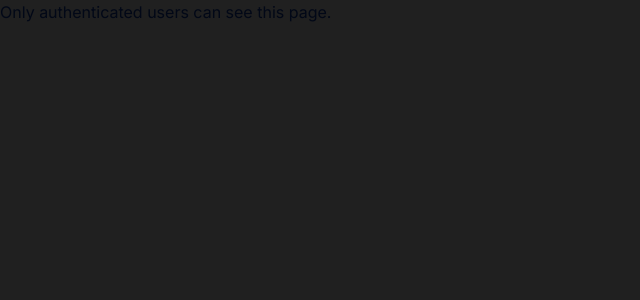
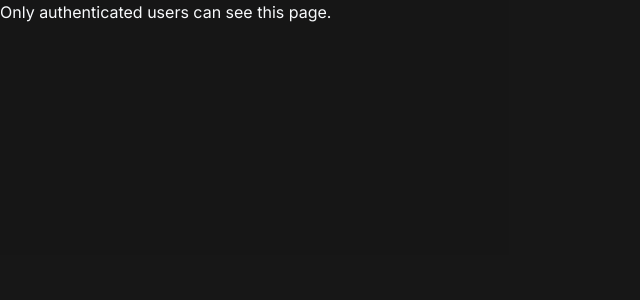
Before and after one commit to AxelMurilllo/video-twitch-clone, a Next.js app: page / in a window 1280 px wide. Shown: the top 300 px of the page, without its empty margins (0-640 px from the left). Built offline with nearby package versions, Linux system fonts and the light colour scheme.

Commit message:
Added logo and updated page

```diff
--- /dev/null
+++ b/app/(auth)/_components/theme-provider.tsx
@@ -0,0 +1,9 @@
+"use client"
+
+import * as React from "react"
+import { ThemeProvider as NextThemesProvider } from "next-themes"
+import { type ThemeProviderProps } from "next-themes/dist/types"
+
+export function ThemeProvider({ children, ...props }: ThemeProviderProps) {
+  return <NextThemesProvider {...props}>{children}</NextThemesProvider>
+}
--- /dev/null
+++ b/app/(auth)/_components/ui/logo.tsx
@@ -0,0 +1,35 @@
+import Image from "next/image";
+import { Poppins }  from "next/font/google";
+
+import { cn } from "@/lib/utils";
+
+const font = Poppins({
+    subsets: ["latin"] ,
+    weight: ["200", "300", "400", "500", "600", "700", "800"],
+});
+
+export const Logo = () => {
+    return (
+        <div className = "flex flex-col items-center y-4">
+            <div className = "bg-white rounded-full p-2">
+            <Image
+             src = "/homesweet.svg"
+             alt = "HomeStream"
+             height = "80"
+             width= "80"
+            />
+            <div className = {cn(
+                "flex flex-col items-center",
+                font.className
+                )}>
+                <p className= "text-xl font-semibold">
+                    HomeStream
+                </p>
+                <p className= "text-sm text-muted-foreground">
+                    Play
+                </p>
+            </div>
+            </div>
+        </div>
+    )
+};
--- a/app/(auth)/layout.tsx
+++ b/app/(auth)/layout.tsx
@@ -1,7 +1,10 @@
+import { Logo } from "./_components/ui/logo";
+
 const AuthLayout = ({ children }:
     {children: React.ReactNode;}) => {
     return (
-            <div className="h-full flex items-center justify center">
+            <div className="h-full flex flex-col items-center justify center space-y-6">
+                <Logo />
                 {children}
             </div>
     );
--- a/app/globals.css
+++ b/app/globals.css
@@ -76,9 +76,9 @@
       --destructive: 0 62.8% 30.6%;
       --destructive-foreground: 210 40% 98%;
 
-      --border: 0 0% 14.9%;
-      --input: 0 0% 14.9%;
-      --ring: 0 0% 83.1%;
+      --border: 226.7 12.7% 17.5%;
+      --input: 226.7 12.7% 17.5%;
+      --ring: 212.7 26.8% 83.9%;
     }
   }
 
--- a/app/layout.tsx
+++ b/app/layout.tsx
@@ -5,9 +5,11 @@ import {
   SignedOut,
   UserButton
 } from '@clerk/nextjs'
+import { dark } from '@clerk/themes';
 import type { Metadata } from "next";
 import { Inter } from "next/font/google";
 import "./globals.css";
+import { ThemeProvider } from './(auth)/_components/theme-provider';
 
 const inter = Inter({ subsets: ["latin"] });
 
@@ -22,9 +24,17 @@ export default function RootLayout({
   children: React.ReactNode;
 }>) {
   return (
-    <ClerkProvider>
+    <ClerkProvider appearance={{ baseTheme: dark}}>
       <html lang='en'>
-        <body className={inter.className}>{children}</body>
+        <body className={inter.className}>
+          <ThemeProvider
+            attribute = "class"
+            forcedTheme='dark'
+            storageKey='home-stream-theme'
+          >
+          {children}
+          </ThemeProvider>
+          </body>
       </html>
     </ClerkProvider>
   )
--- a/package.json
+++ b/package.json
@@ -10,11 +10,13 @@
   },
   "dependencies": {
     "@clerk/nextjs": "^5.1.6",
+    "@clerk/themes": "^2.1.10",
     "@radix-ui/react-slot": "^1.1.0",
     "class-variance-authority": "^0.7.0",
     "clsx": "^2.1.1",
     "lucide-react": "^0.395.0",
     "next": "14.2.4",
+    "next-themes": "^0.3.0",
     "react": "^18",
     "react-dom": "^18",
     "tailwind-merge": "^2.3.0",
```
Also changed, not shown: public/homesweet.svg (added), 1 other file (tests, documents, lock files or other folders).
